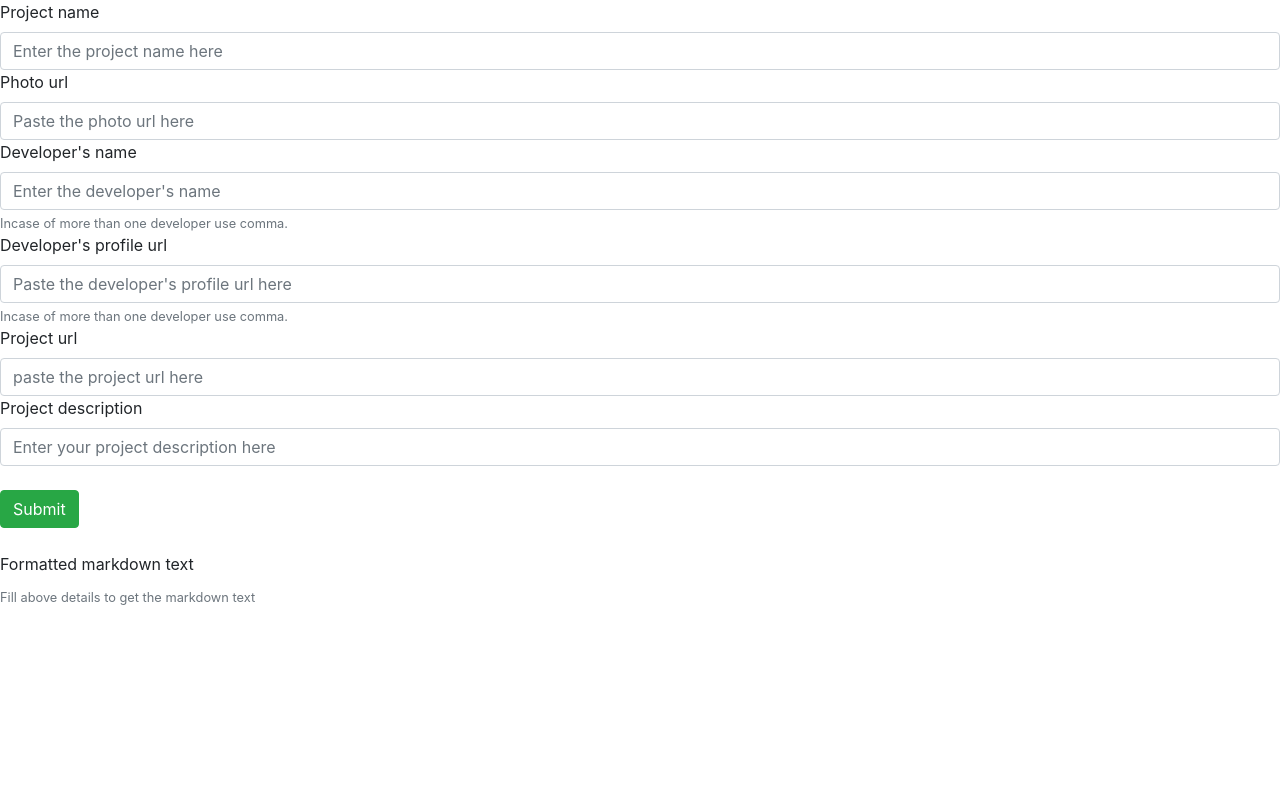
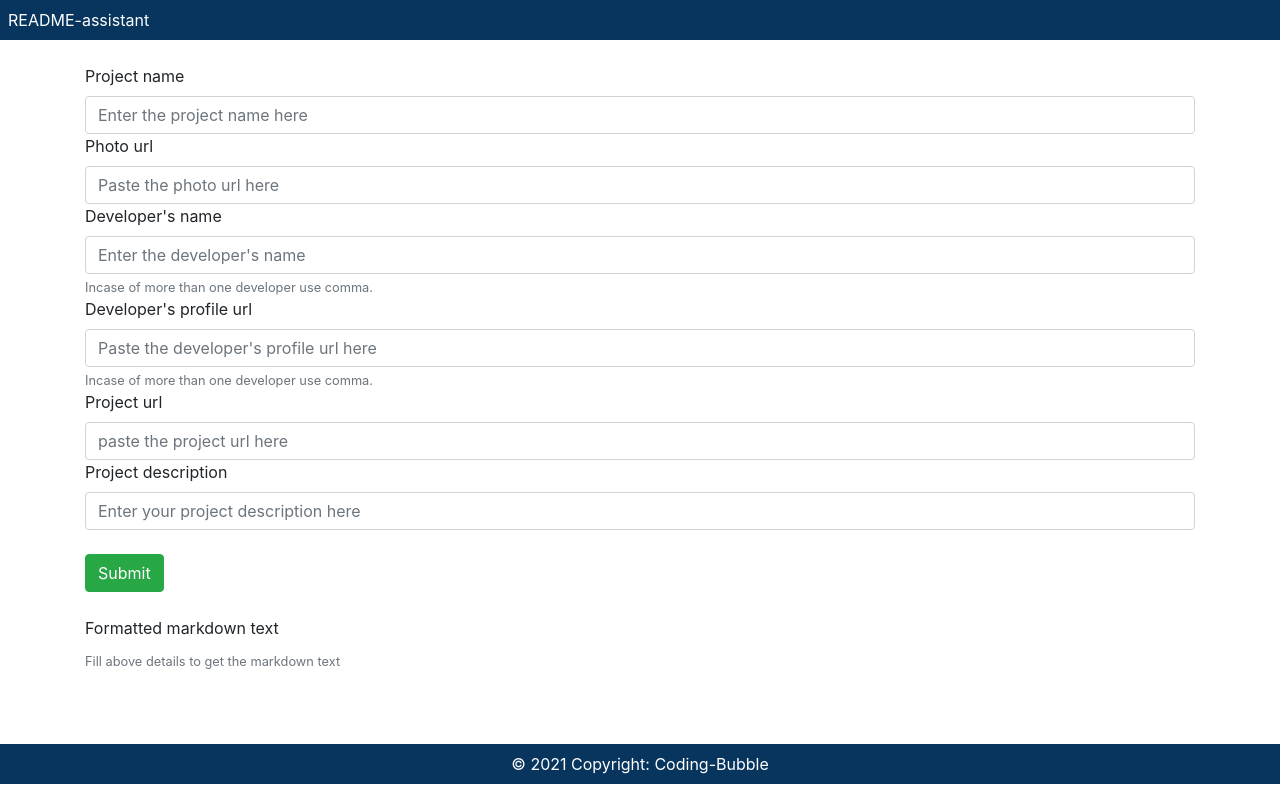
Before and after one commit to Coding-Bubble/README-Assistant.github.io, a plain HTML site: page index.html in a window 1280 px wide. Drawn offline with nearby package versions, Linux system fonts and the light colour scheme.

Commit message:
header and footer added

```diff
--- a/index.html
+++ b/index.html
@@ -7,10 +7,17 @@
     <link rel="shortcut icon" href="">
     <!-- Bootstrap CSS -->
     <link rel="stylesheet" href="https://cdn.jsdelivr.net/npm/bootstrap@4.5.3/dist/css/bootstrap.min.css" integrity="sha384-TX8t27EcRE3e/ihU7zmQxVncDAy5uIKz4rEkgIXeMed4M0jlfIDPvg6uqKI2xXr2" crossorigin="anonymous">
-    <title>README-assistant</title>
+
+    <title>README-Assistant</title>
   </head>
   <body>
-
+    <header class="text-center text-white" style="background-color: #0a4275;">
+      <div class="text-left p-2" style="background-color: rgba(0, 0, 0, 0.2);">
+        README-assistant
+      </div>
+    </header>
+    <div class="container">
+      <br>
       <label for="exampleFormControlInput1">Project name</label>
       <input type="text" class="form-control" id="project_name" placeholder="Enter the project name here">
 
@@ -39,6 +46,14 @@
       <label for="exampleFormControlInput1">Formatted markdown text</label>
       <small id="text_area" class="form-text text-muted">Fill above details to get the markdown text</small>
 
+    </div>
+    <br><br><br>
+    <footer class="text-center text-white" style="background-color: #0a4275;">
+      <div class="text-center p-2" style="background-color: rgba(0, 0, 0, 0.2);">
+        © 2021 Copyright:
+        <a class="text-white" href="#">Coding-Bubble</a>
+      </div>
+    </footer>
 
     <script>
 
@@ -49,7 +64,6 @@
             var developer_profile_url = document.getElementById("developer_profile_url")
             var photo_url = document.getElementById("photo_url")
             var project_description = document.getElementById("project_description")
-
             const heading = `
 * &lta href="#${project_name.value}"&gt&lt/a&gt
 <br><br>
@@ -63,9 +77,8 @@ Developed by: [${developer_name.value}](${developer_profile_url.value})
 <br>
 &ltbr&gtClick &lta href="${project_url.value}" target="_blank"&gthere&lt/a&gt to see the repository
 `
-            var content = "\n"
+            document.getElementById("text_area").innerHTML = heading
 
-            document.getElementById("text_area").innerHTML = heading
         }
 
 
```
Lines whose indentation alone changed are shown as unchanged.
